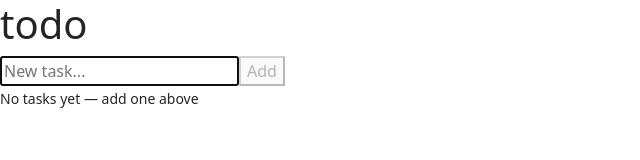
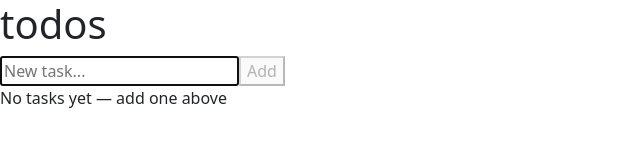
Before and after one commit to 4GeeksAcademy/jvelasco93-react-task-list, a React (Vite) app: page / in a window 1280 px wide. Shown: the top 160 px of the page, without its empty margins (0-640 px from the left). Built offline with nearby package versions, Linux system fonts and the light colour scheme.

Commit message:
refactor(ui): simplify component structure and remove unused TodoCard

```diff
--- a/src/js/components/App.jsx
+++ b/src/js/components/App.jsx
@@ -1,5 +1,4 @@
 import React, { useState } from "react";
-import { TodoCard } from "./TodoCard";
 import { TaskInput } from "./TaskInput";
 import { TaskList } from "./TaskList";
 
@@ -19,11 +18,14 @@ export default function App() {
   }
 
   return (
-    <div>
-      <TodoCard>
+    <main>
+      <header>
+        <h1>todos</h1>
+      </header>
+      <section>
         <TaskInput onAddTask={handleAddTask} />
         <TaskList tasks={tasks} onDelete={handleDeleteTask} />
-      </TodoCard>
-    </div>
+      </section>
+    </main>
   );
 }
--- a/src/js/components/TaskInput.jsx
+++ b/src/js/components/TaskInput.jsx
@@ -10,10 +10,6 @@ export function TaskInput({ onAddTask }) {
     setValue(e.target.value);
   }
 
-  function handleKeyDown(e) {
-    if (e.key === "Enter") submit();
-  }
-
   function submit() {
     if (isEmpty) return;
     onAddTask(value.trim());
@@ -22,20 +18,24 @@ export function TaskInput({ onAddTask }) {
   }
 
   return (
-    <div>
+    <form
+      onSubmit={(e) => {
+        e.preventDefault();
+        submit();
+      }}
+    >
       <input
         ref={inputRef}
         type="text"
         value={value}
         onChange={handleChange}
-        onKeyDown={handleKeyDown}
         className="text-input"
         placeholder="New task..."
         autoFocus
       />
-      <button type="button" onClick={submit} disabled={isEmpty}>
+      <button type="submit" disabled={isEmpty}>
         Add
       </button>
-    </div>
+    </form>
   );
 }
--- a/src/js/components/TaskList.jsx
+++ b/src/js/components/TaskList.jsx
@@ -2,33 +2,27 @@ import React from "react";
 
 export function TaskList({ tasks, onDelete }) {
   if (tasks.length === 0) {
-    return (
-      <div>
-        <small>No tasks yet — add one above</small>
-      </div>
-    );
+    return <p>No tasks yet — add one above</p>;
   }
 
   return (
-    <>
+    <section>
       <ul>
         {tasks.map((task) => (
           <TaskItem key={task.id} task={task} onDelete={onDelete} />
         ))}
       </ul>
-      <div>
-        <small>
-          {tasks.length} item{tasks.length !== 1 ? "s" : ""} left
-        </small>
-      </div>
-    </>
+      <small>
+        {tasks.length} item{tasks.length !== 1 ? "s" : ""} left
+      </small>
+    </section>
   );
 }
 
 function TaskItem({ task, onDelete }) {
   return (
     <li className="task-item">
-      <span>{task.description}</span>
+      {task.description}
       <button
         type="button"
         onClick={() => onDelete(task.id)}
--- a/src/js/components/TodoCard.jsx
+++ /dev/null
@@ -1,12 +0,0 @@
-import React from "react";
-
-export function TodoCard({ children }) {
-  return (
-    <div>
-      <div>
-        <h1>todo</h1>
-        {children}
-      </div>
-    </div>
-  );
-}
```
